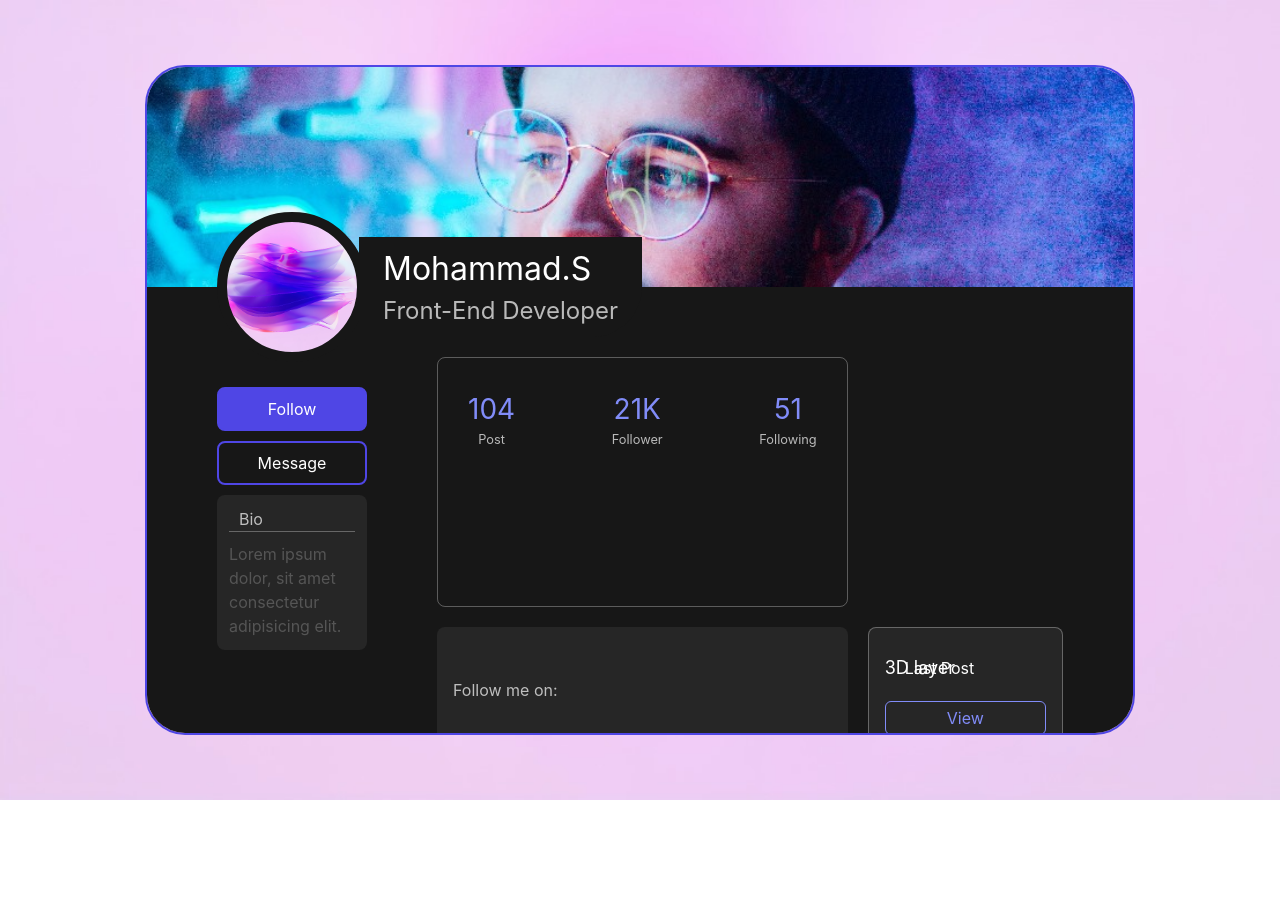
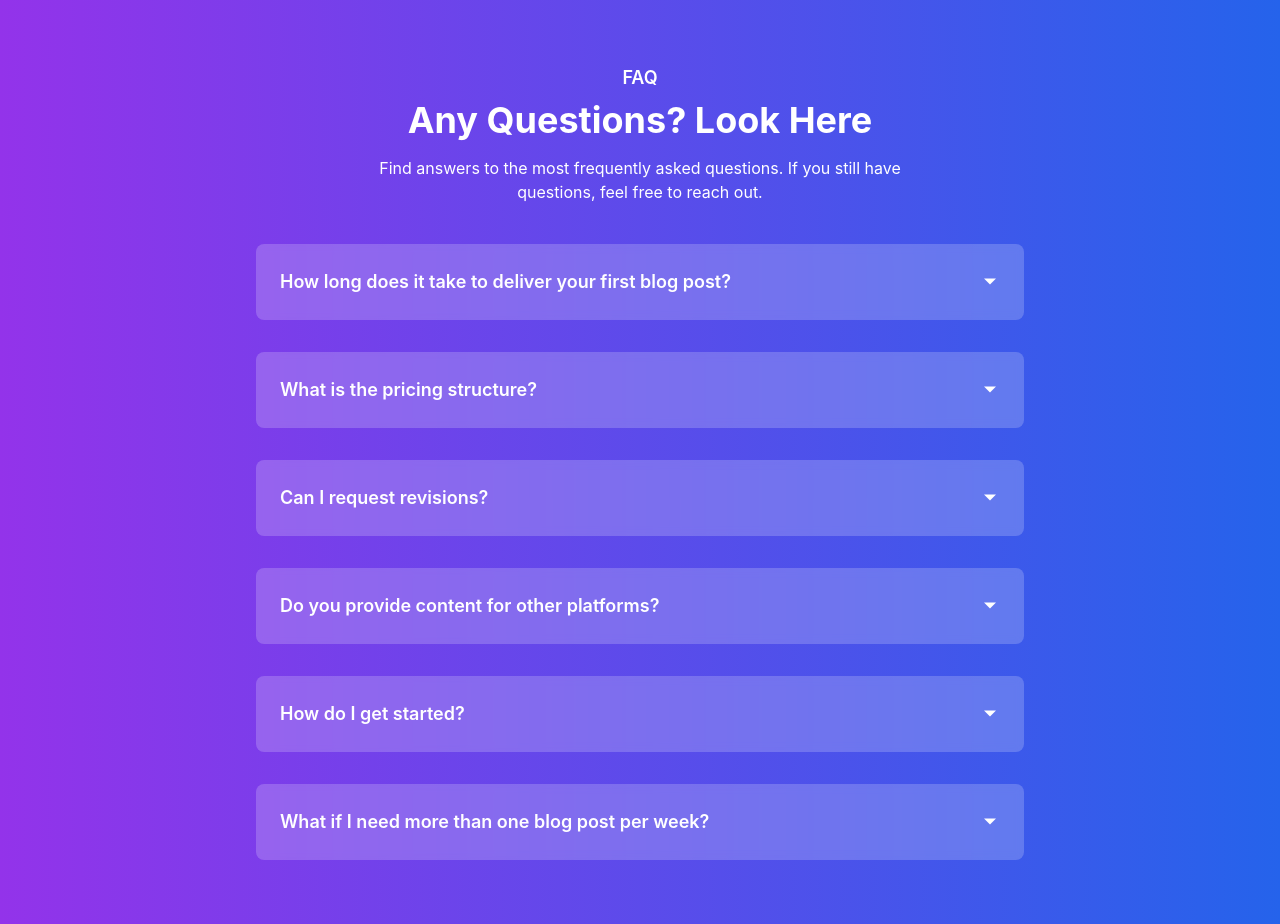
Before and after one commit to Aaryannn30/StaffSphere_Employee_Management, a React (Create React App) app in the folder react-side/: page / in a window 1280 px wide. Before the commit the page ends 800 px from the top, so only its background shows below. Built offline with nearby package versions, Linux system fonts and the light colour scheme.

Commit message:
FAQs ✅

```diff
--- a/react-side/src/App.js
+++ b/react-side/src/App.js
@@ -74,8 +74,8 @@ const App = () => {
         <Footer />
       </Router> */}
       {/* <Dashboard /> */}
-      {/* <FAQ/> */}
-      <Profile/>
+      <FAQ/>
+      {/* <Profile/> */}
     </>
   );
 
--- a/react-side/src/components/Dashboard/Profile.js
+++ b/react-side/src/components/Dashboard/Profile.js
@@ -7,19 +7,19 @@ const ProfileCard = () => {
     return (
         <div
             className="h-screen flex justify-center items-center bg-cover"
-            style={{ backgroundImage: `url(${p1})` }}
+            style={{ backgroundImage: `url(${p2})` }}
         >
             <div className="w-[clamp(428px,990px,990px)] h-[670px] bg-[#171717] border-2 border-[#4f46e5] rounded-[40px] overflow-auto grid grid-rows-[220px_auto]">
 
                 {/* Profile Header */}
                 <div
                     className="relative bg-center bg-cover rounded-t-[30px] h-[220px]"
-                    style={{ backgroundImage: `url(${p3})` }}
+                    style={{ backgroundImage: `url(${p1})` }}
                 >
                     <div className="absolute inset-[calc(100%-75px)_auto_auto_70px] flex items-center">
                         <div
                             className="w-[150px] h-[150px] bg-center bg-cover rounded-full border-[10px] border-[#171717]"
-                            style={{ backgroundImage: `url(${p1})` }}
+                            style={{ backgroundImage: `url(${p3})` }}
                         ></div>
                         <div className="flex flex-col justify-center text-white bg-[#171717] px-6 py-2 rounded-br-[50px] -translate-x-2">
                             <h1 className="text-[32px]">Mohammad.S</h1>
@@ -73,8 +73,8 @@ const ProfileCard = () => {
                             className="bg-[#262626] text-[#ffffffb3] p-4 rounded-lg border border-[#ffffff4c] flex flex-col gap-[10px]"
                         >
                             <div
-                                className="relative bg-center bg-cover rounded-md h-[70%]"
-                                style={{ backgroundImage: `url(${p2})` }}
+                                className="relative bg-center bg-cover rounded-md h-[90%]"
+                                style={{ backgroundImage: `url(${p1})` }}
                             >
                                 <span className="absolute inset-3 bg-[#000000b3] text-white px-2 rounded">Last Post</span>
                             </div>
--- a/react-side/src/components/FAQs.js
+++ b/react-side/src/components/FAQs.js
@@ -1,39 +1,63 @@
 import React, { useState } from "react";
 
 const Accordion = () => {
+    const [activeIndex, setActiveIndex] = useState(null);
+
+    const handleToggle = (index) => {
+        setActiveIndex(index === activeIndex ? null : index);
+    };
+
     return (
-        <section className="py-16 px-4 bg-gradient-to-r from-purple-700 to-blue-600 text-white text-center">
+        <section className="py-16 px-4 bg-gradient-to-r from-purple-600 to-blue-600 text-white text-center">
             <div className="container mx-auto">
                 <div className="text-center mb-10">
                     <span className="text-lg font-semibold uppercase">FAQ</span>
                     <h2 className="text-4xl font-bold mt-2">Any Questions? Look Here</h2>
-                    <p className="text-base mt-4 max-w-xl mx-auto">
+                    <p className="text-base mt-4 max-w-xl mx-auto text-white">
                         Find answers to the most frequently asked questions. If you still have questions, feel free to reach out.
                     </p>
                 </div>
 
                 <div className="grid gap-8 justify-items-center">
                     <AccordionItem
+                        index={0}
+                        isActive={activeIndex === 0}
+                        handleToggle={handleToggle}
                         header="How long does it take to deliver your first blog post?"
                         text="It takes 2-3 weeks to get your first blog post ready. That includes in-depth research and the creation of your monthly content marketing strategy."
                     />
                     <AccordionItem
+                        index={1}
+                        isActive={activeIndex === 1}
+                        handleToggle={handleToggle}
                         header="What is the pricing structure?"
                         text="Our pricing is flexible based on your needs. We offer various packages ranging from one-time blog posts to monthly subscription services."
                     />
                     <AccordionItem
+                        index={2}
+                        isActive={activeIndex === 2}
+                        handleToggle={handleToggle}
                         header="Can I request revisions?"
                         text="Absolutely! We offer up to two rounds of revisions for each blog post to ensure it meets your expectations."
                     />
                     <AccordionItem
+                        index={3}
+                        isActive={activeIndex === 3}
+                        handleToggle={handleToggle}
                         header="Do you provide content for other platforms?"
                         text="Yes, we provide content for websites, social media, and newsletters in addition to blog posts."
                     />
                     <AccordionItem
+                        index={4}
+                        isActive={activeIndex === 4}
+                        handleToggle={handleToggle}
                         header="How do I get started?"
                         text="You can get started by contacting us through our website. We'll schedule an initial consultation to discuss your content needs."
                     />
                     <AccordionItem
+                        index={5}
+                        isActive={activeIndex === 5}
+                        handleToggle={handleToggle}
                         header="What if I need more than one blog post per week?"
                         text="We can accommodate more frequent content requests. Just let us know your requirements, and we’ll tailor our services accordingly."
                     />
@@ -43,23 +67,20 @@ const Accordion = () => {
     );
 };
 
-const AccordionItem = ({ header, text }) => {
-    const [active, setActive] = useState(false);
-
-    const handleToggle = () => {
-        setActive(!active);
-    };
-
+const AccordionItem = ({ index, isActive, handleToggle, header, text }) => {
     return (
         <div
-            className={`rounded-lg bg-white/20 backdrop-blur-lg p-6 transition-transform ease-in-out duration-300 cursor-pointer w-full max-w-3xl ${active ? "bg-white text-gray-900 scale-105" : "text-white"}`}
-            onClick={handleToggle}
+            className={`w-full max-w-3xl p-6 rounded-lg transition-transform transform cursor-pointer ${isActive
+                    ? "scale-105 bg-white text-gray-900 bg-opacity-60"
+                    : "bg-white bg-opacity-20 backdrop-blur-sm"
+                }`}
+            onClick={() => handleToggle(index)}
         >
-            <button className="w-full flex justify-between items-center bg-transparent border-none outline-none">
+            <button className="w-full flex justify-between items-center text-left">
                 <h4 className="text-lg font-semibold">{header}</h4>
-                <div className="icon transition-transform ease-in-out duration-300">
+                <div className={`transform transition-transform ${isActive ? "rotate-180" : ""}`}>
                     <svg
-                        className={`fill-current transform ${active ? "rotate-180" : ""}`}
+                        className="fill-current"
                         width="20"
                         height="20"
                         viewBox="0 0 20 20"
@@ -69,9 +90,9 @@ const AccordionItem = ({ header, text }) => {
                     </svg>
                 </div>
             </button>
-            {active && (
-                <div className="pl-2 overflow-hidden transition-max-height duration-300 ease-in-out">
-                    <p className="mt-4 text-gray-900">{text}</p>
+            {isActive && (
+                <div className="mt-4">
+                    <p>{text}</p>
                 </div>
             )}
         </div>
```
